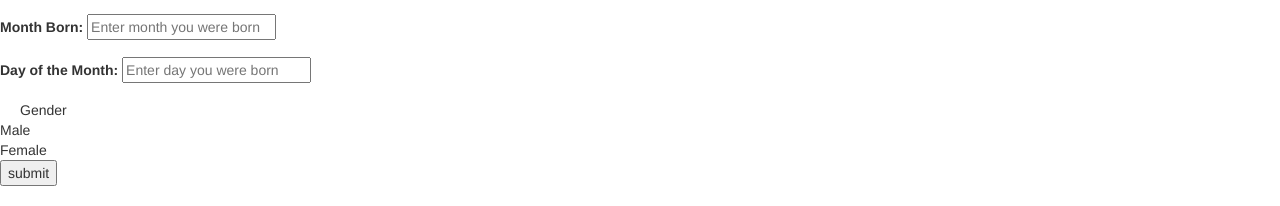
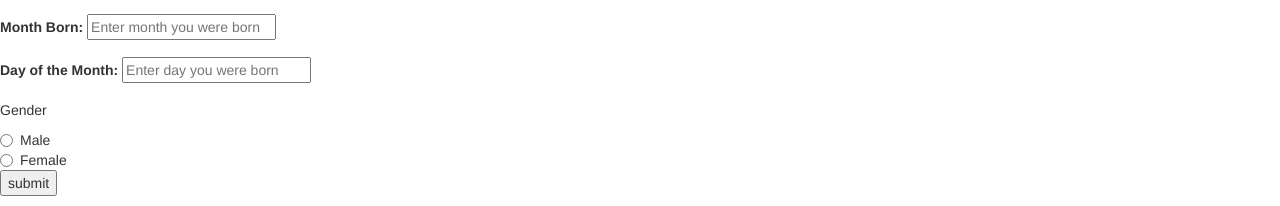
Before and after one commit to George-Okumu/Birthday-Calculator, a plain HTML site: page index.html in a window 1280 px wide. Shown: the part 694-900 px from the top of the page. Drawn offline with nearby package versions, Linux system fonts and the light colour scheme.

Commit message:
replaced the checkbox with radio type

```diff
--- a/index.html
+++ b/index.html
@@ -3,8 +3,8 @@
     <head>
         <meta name="viewport" content="width=device-width, initial-scale=1">
         <title>Birthday Calculator</title>
+        <link rel="stylesheet" type="text/css" href="css/bootstrap.css">
         <link rel="stylesheet" type="text/css" href="css/styles.css">
-        <link rel="stylesheet" type="text/css" href="css/bootstrap.css">
     </head>
     <body>
         <div class="container">
@@ -18,7 +18,7 @@
                 <p>For more information on Akan names visit <a href="https://en.wikipedia.org/wiki/Akan_names">Wikipedia.org/Akan_Names.</a></p>
             </div>
         </div>
-        <form>
+        <form text->
             <h2>You are welcomed to explore the Magic with this app.</h2>
             <div class="form-group">
                 <label for="InputYear">Year Born:</label>
@@ -35,11 +35,14 @@
                 <input type="text" id="Day" placeholder="Enter day you were born" required>
             </div>
 
-            <div class="checkbox">
-                <label>Gender</label><br>
-                    <input type="checkbox" id="gender" value="male">Male<br>
-                    <input type="checkbox" id="gender" value="female">Female<br>
-
+            <div class="radio">
+                <p>Gender</p>
+                <label>
+                    <input type="radio" name="gender" id="gender" value="male">Male
+                </label><br>
+                <label>
+                    <input type="radio" name="gender" id="gender" value="female">Female
+                </label><br>
                     <input type="submit" onclick="giveAkanName()" value="submit">
             </div>
         </form>
```
